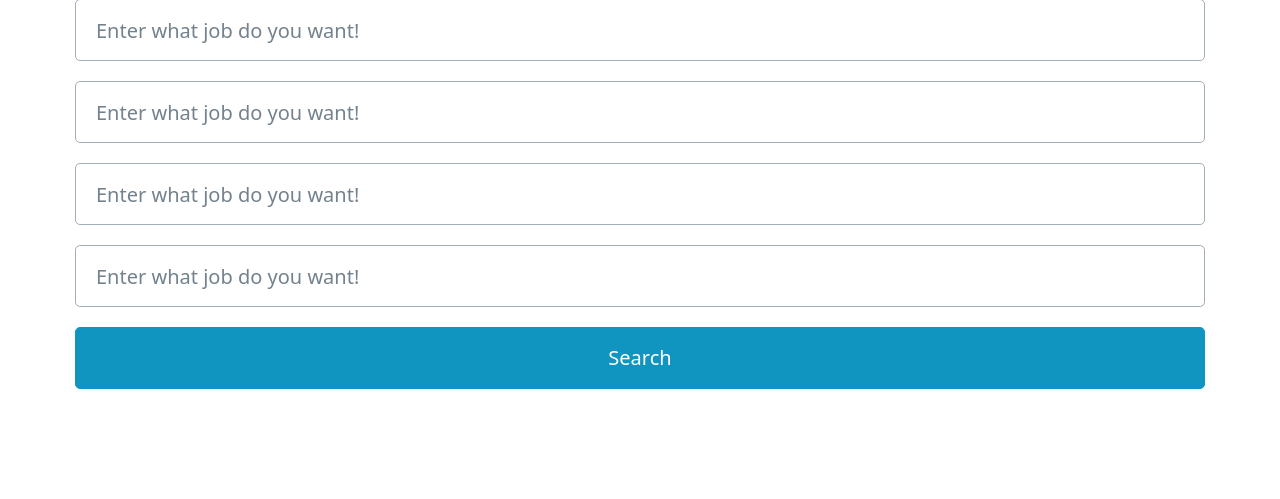
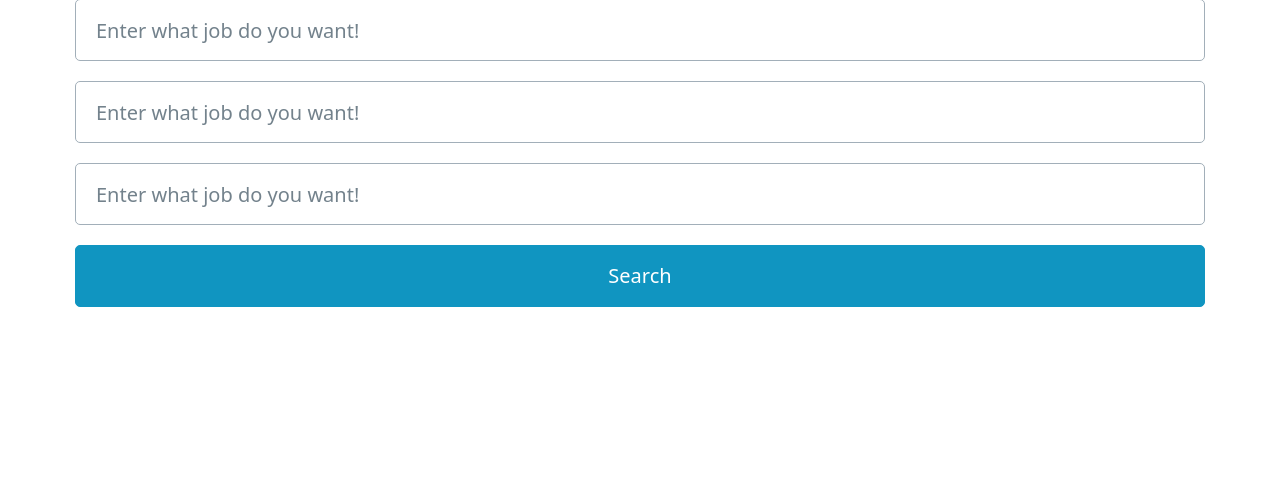
Before and after one commit to ChoiEuiCheon/WebScrapper, a Flask app: page / in a window 1280 px wide. Shown: the part 391-890 px from the top of the page. After the commit the page ends 698 px from the top, so only its background shows below. Run offline with Flask 3, Linux system fonts and the light colour scheme.

Commit message:
23.07.05

```diff
--- a/templates/home.html
+++ b/templates/home.html
@@ -17,7 +17,6 @@
       <input type="text" name="keyword" placeholder="Enter what job do you want!">
       <input type="text" name="keyword" placeholder="Enter what job do you want!">
       <input type="text" name="keyword" placeholder="Enter what job do you want!">
-      <input type="text" name="keyword" placeholder="Enter what job do you want!">
       <button>Search</button>
     </form>
   </main>
```
